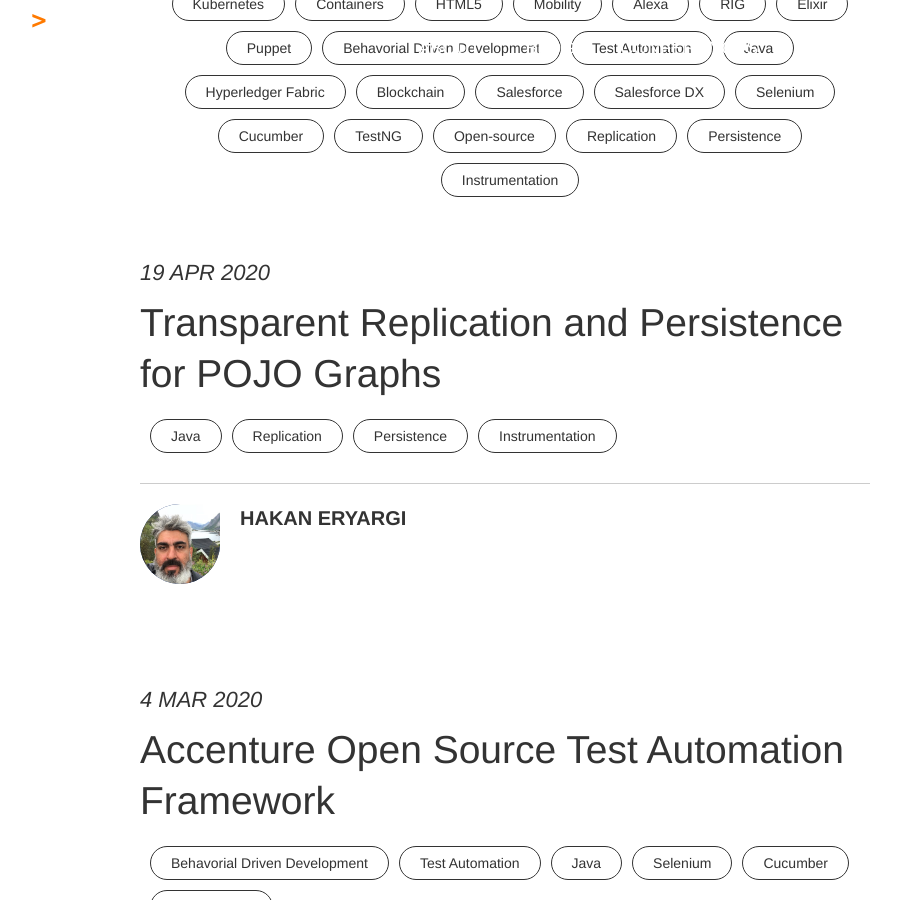
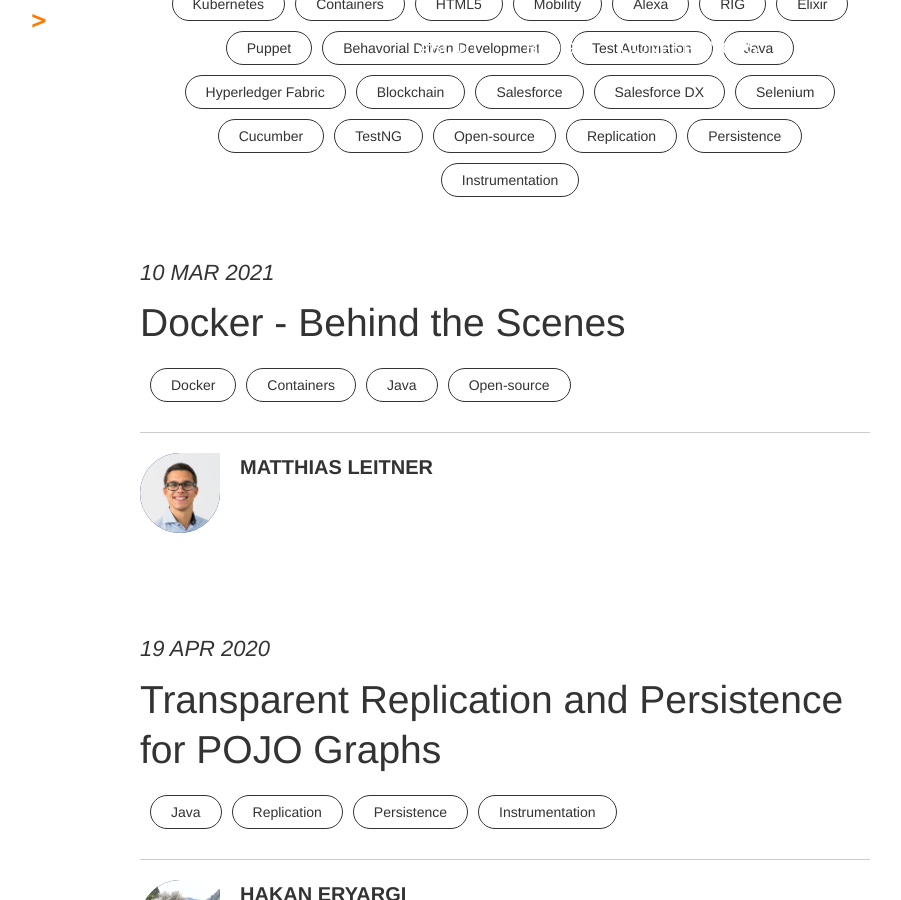
Before and after one commit to Accenture/accenture.github.io, a Jekyll site: the page built from blog/index.html, in a window 1280 px wide and 900 px high, scrolled down 612 px. Shown: the whole window, without its empty margins (135-1036 px from the left). Built offline with Jekyll 4.4.1, drawn with Linux system fonts in a browser that asks for light colours; some web fonts are replaced; the list of posts is cut into pages by our own code; some of the changed text lies outside the part shown.

Commit message:
publish docker behind the scenes article

```diff
--- a/_drafts/docker-behind-the-scenes.md
+++ b/_posts/2021-03-10-docker-behind-the-scenes.md
@@ -4,6 +4,7 @@
 categories: docker containers java opensource
 author: matthias_leitner
 comments: true
+date: '2021-03-10 00:00'
 ---
 
 # Docker - Behind the Scenes
```
